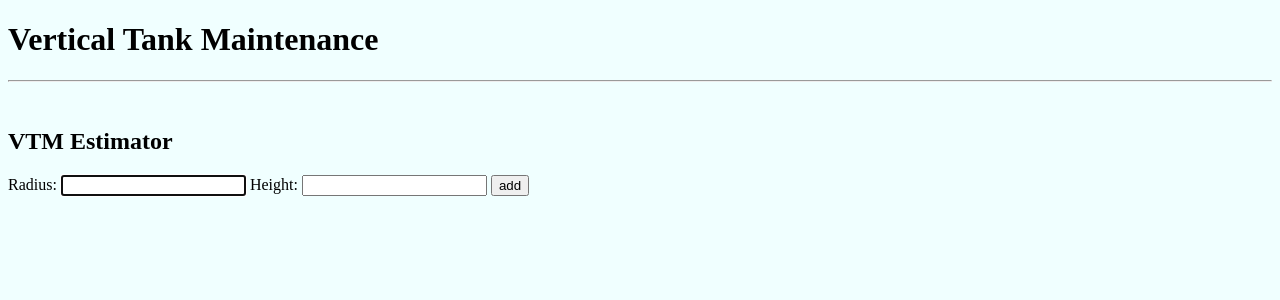
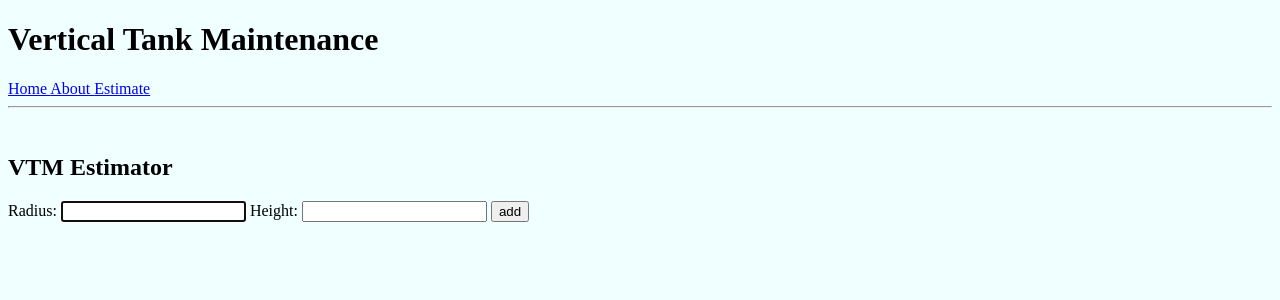
Before and after one commit to bcarr1321/Bcarr_HW9, a Flask app: page /Estimate in a window 1280 px wide. Shown: the top 300 px of the page. Run offline with Flask 2, Linux system fonts and the light colour scheme.

Commit message:
added navigation links to everypage

```diff
--- a/static/css/stylesheet.css
+++ b/static/css/stylesheet.css
@@ -1,3 +1,6 @@
 body{
     background-color: azure;
 }
+.href{
+    padding: 20px;
+}
--- a/templates/base.html
+++ b/templates/base.html
@@ -6,9 +6,15 @@
     <title>{% block title %} {% endblock%}</title>
     <link rel="stylesheet" type="text/css" href="{{ url_for('static', filename='css/stylesheet.css') }}">
 </head>
+
 <body>
     <div>
         <h1>Vertical Tank Maintenance</h1>
+        <nav>
+            <a href="/"> Home </a>
+            <a href="/About"> About </a>
+            <a href="/Estimate"> Estimate </a>
+        </nav>
         <hr>
         <br>
 
```
